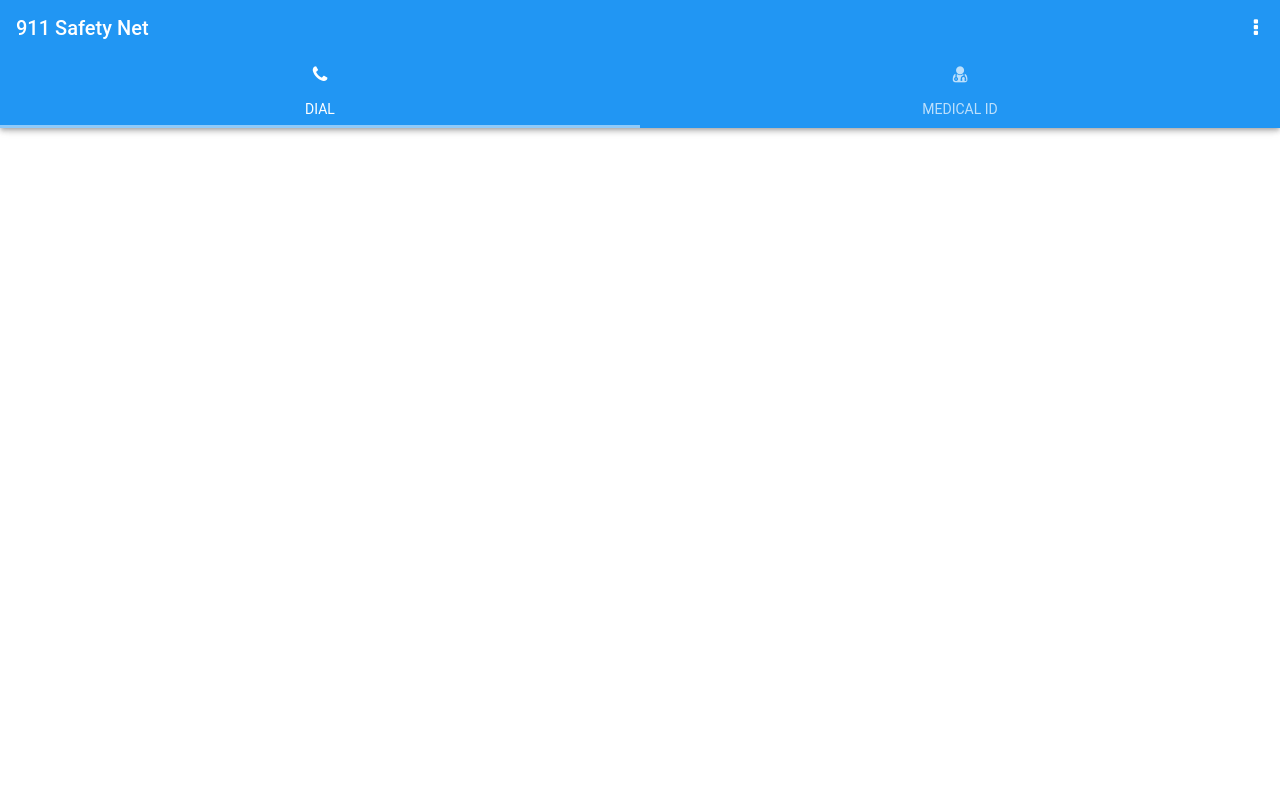
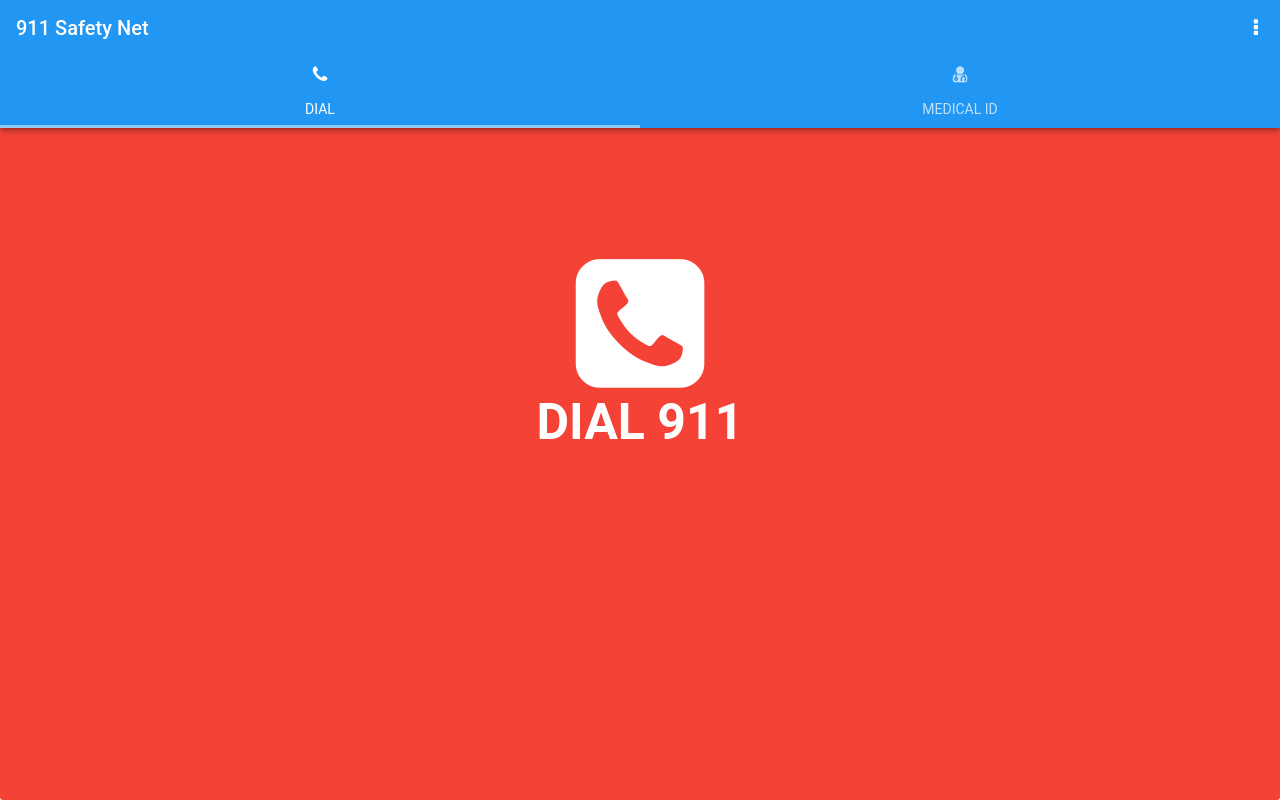
Before and after one commit to theryan722/911SafetyNet, a website: page Dev/Cordova/www/index.html in a window 1280 px wide. Drawn offline with Linux system fonts and the light colour scheme.

Commit message:
Dial page

```diff
--- a/Dev/Cordova/www/js/app.js
+++ b/Dev/Cordova/www/js/app.js
@@ -262,6 +262,10 @@
         });
     }
 }
+
+function contactEmergencyServices() {
+    alert('hi!');
+}
 /* ========= End Functions ======= */
 
 /* ======= Action Sheets ======= */
--- a/Dev/Cordova/www/pages/dial.html
+++ b/Dev/Cordova/www/pages/dial.html
@@ -8,9 +8,7 @@
         </div>
     </div>
     <div class="page-content">
-        <div class="content-block">
-
-        </div>
+        <a onclick="javascript:contactEmergencyServices();" class="button button-big button-fill color-red" style="height: 100%;font-weight: bolder;font-size:50px;"><br/><br/><br/><i class="fa fa-phone-square fa-3x" aria-hidden="true"></i><br/>Dial 911</a>
     </div>
     <div class="toolbar tabbar tabbar-labels">
         <div class="toolbar-inner">
```
